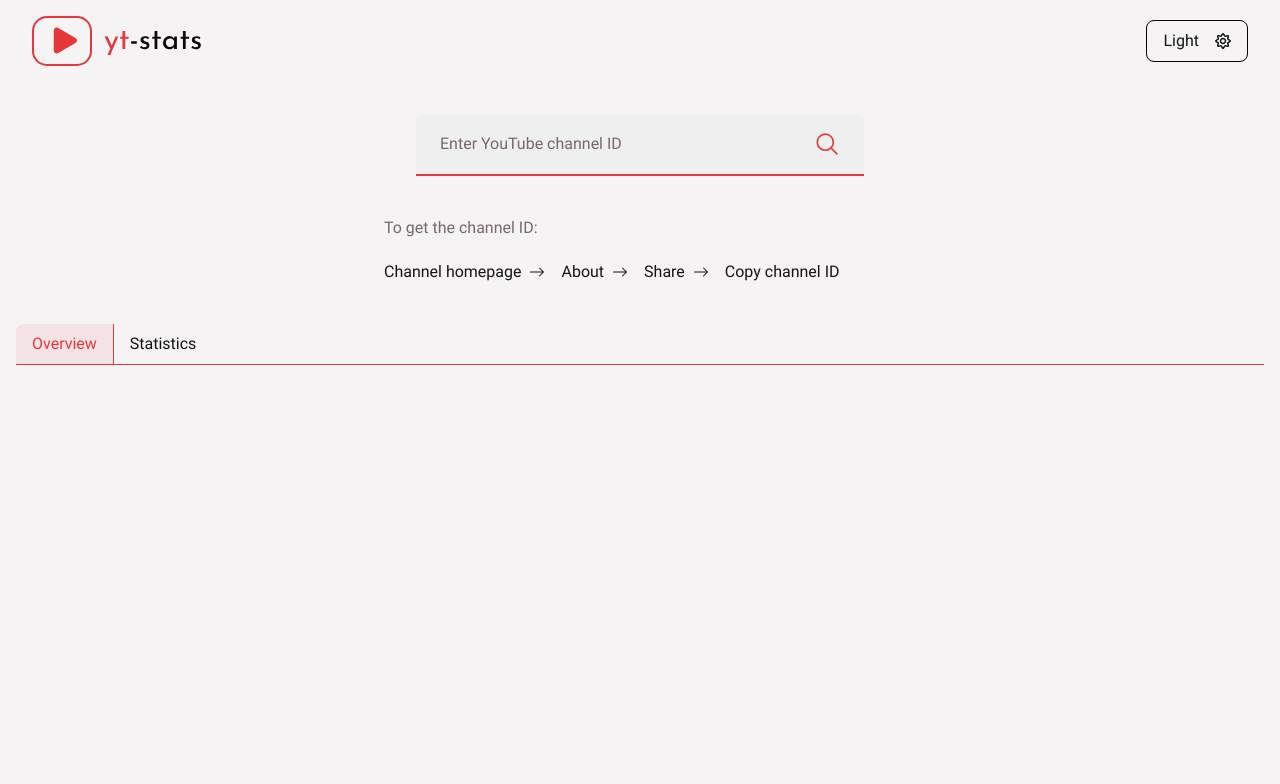
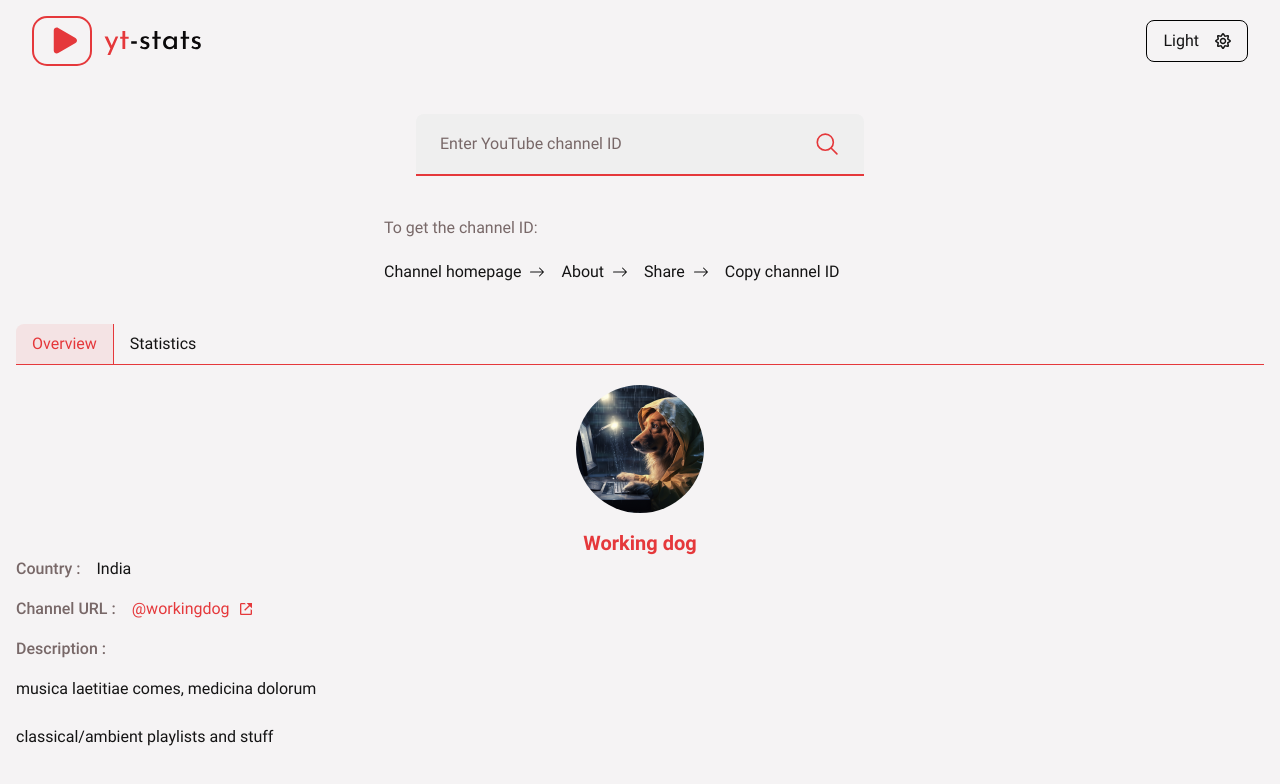
Before and after one commit to MaheshGitH/YT-Stats, a React (Vite) app: page / in a window 1280 px wide. Shown: the top 784 px of the page. Built offline with nearby package versions, Linux system fonts and the light colour scheme; a web font is replaced by a local one.

Commit message:
feat(Overciew): add overview section with overview details

```diff
--- a/src/App.tsx
+++ b/src/App.tsx
@@ -1,11 +1,10 @@
 import { Container } from "@chakra-ui/react";
 import "./App.css";
-import { Head, CustomTab } from "./components";
+import { Head, CustomTab, Overview } from "./components";
 import { useState } from "react";
 
 function App() {
-  const [currentTab, setCurrentTab] = useState("");
-  console.log(currentTab);
+  const [currentTab, setCurrentTab] = useState("Overview");
 
   return (
     <div className="w-screen">
@@ -14,6 +13,7 @@ function App() {
           <Head />
         </header>
         <CustomTab currentTab={(value) => setCurrentTab(value)} />
+        {currentTab === "Overview" ? <Overview /> : null}
       </Container>
     </div>
   );
--- a/src/components/index.ts
+++ b/src/components/index.ts
@@ -1,2 +1,3 @@
 export { default as Head } from "./head/Head";
 export { default as CustomTab } from "./CustomTab";
+export { default as Overview } from "./overview/Overview";
--- /dev/null
+++ b/src/components/overview/ChannelDetails.tsx
@@ -0,0 +1,24 @@
+import { BiLinkExternal } from "react-icons/bi";
+import DetailSection from "./DetailSection";
+
+const ChannelDetails = () => {
+  return (
+    <div className=" flex flex-col gap-4">
+      <DetailSection heading="Country : ">India</DetailSection>
+      <DetailSection
+        customClass=" text-primary flex gap-1 items-center"
+        heading="Channel URL : "
+      >
+        @workingdog <BiLinkExternal className="size-4" />
+      </DetailSection>
+
+      <DetailSection customClass=" flex-col" heading="Description : ">
+        {
+          "musica laetitiae comes, medicina dolorum\n\nclassical/ambient playlists and stuff\n\n"
+        }
+      </DetailSection>
+    </div>
+  );
+};
+
+export default ChannelDetails;
--- /dev/null
+++ b/src/components/overview/ChannelProfile.tsx
@@ -0,0 +1,14 @@
+const ChannelProfile = () => {
+  return (
+    <div className="flex flex-col items-center gap-4 mt-5 w-full">
+      <img
+        className="size-32 rounded-full"
+        src="/working dog.png"
+        alt="working dog"
+      />
+      <span className="font-semibold text-xl text-primary">Working dog</span>
+    </div>
+  );
+};
+
+export default ChannelProfile;
--- /dev/null
+++ b/src/components/overview/DetailSection.tsx
@@ -0,0 +1,18 @@
+import { ReactNode } from "react";
+
+interface Props {
+  heading: string;
+  children: ReactNode;
+  customClass?: string;
+}
+
+const DetailSection = ({ heading, children, customClass }: Props) => {
+  return (
+    <span className={"flex gap-4 " + customClass}>
+      <p className="text-secondary font-medium ">{heading}</p>
+      <pre className={customClass}>{children}</pre>
+    </span>
+  );
+};
+
+export default DetailSection;
--- /dev/null
+++ b/src/components/overview/Overview.tsx
@@ -0,0 +1,13 @@
+import ChannelDetails from "./ChannelDetails";
+import ChannelProfile from "./ChannelProfile";
+
+const Overview = () => {
+  return (
+    <div className="flex flex-col">
+      <ChannelProfile />
+      <ChannelDetails />
+    </div>
+  );
+};
+
+export default Overview;
--- a/src/index.css
+++ b/src/index.css
@@ -29,3 +29,7 @@
   font-weight: 900;
   font-style: normal;
 }
+
+pre {
+  font-family: "Roboto", sans-serif;
+}
```
Also changed, not shown: public/working dog.png (added).
